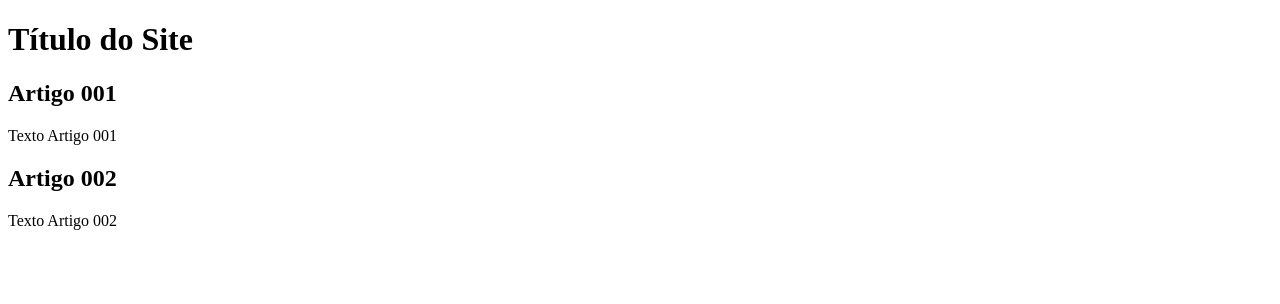
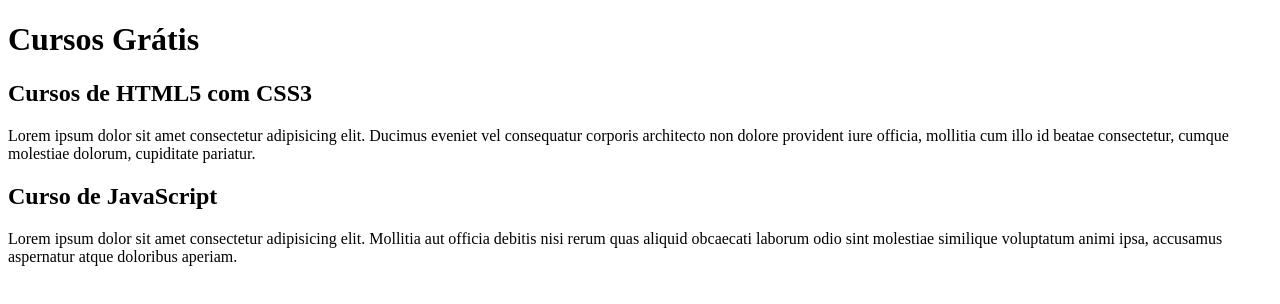
Before and after one commit to dev-pinheiro-joao/projeto-site, a plain HTML site: page index.html in a window 1280 px wide. Drawn offline with Linux system fonts and the light colour scheme.

Commit message:
comecei a escrever o conteudo

```diff
--- a/index.html
+++ b/index.html
@@ -9,16 +9,15 @@
 <body>
     <main>
         <header>
-            <h1>Título do Site</h1>
+            <h1>Cursos Grátis</h1>
         </header>
         <article>
-            <h2>Artigo 001</h2>
-            <p>Texto Artigo 001</p>
+            <h2>Cursos de HTML5 com CSS3</h2>
+            <p>Lorem ipsum dolor sit amet consectetur adipisicing elit. Ducimus eveniet vel consequatur corporis architecto non dolore provident iure officia, mollitia cum illo id beatae consectetur, cumque molestiae dolorum, cupiditate pariatur.</p>
         </article>
         <article>
-            <h2>Artigo 002</h2>
-            <p>Texto Artigo 002</p>
+            <h2>Curso de JavaScript</h2>
+            <p>Lorem ipsum dolor sit amet consectetur adipisicing elit. Mollitia aut officia debitis nisi rerum quas aliquid obcaecati laborum odio sint molestiae similique voluptatum animi ipsa, accusamus aspernatur atque doloribus aperiam.</p>
         </article>
-    </main>
 </body>
 </html>
```
